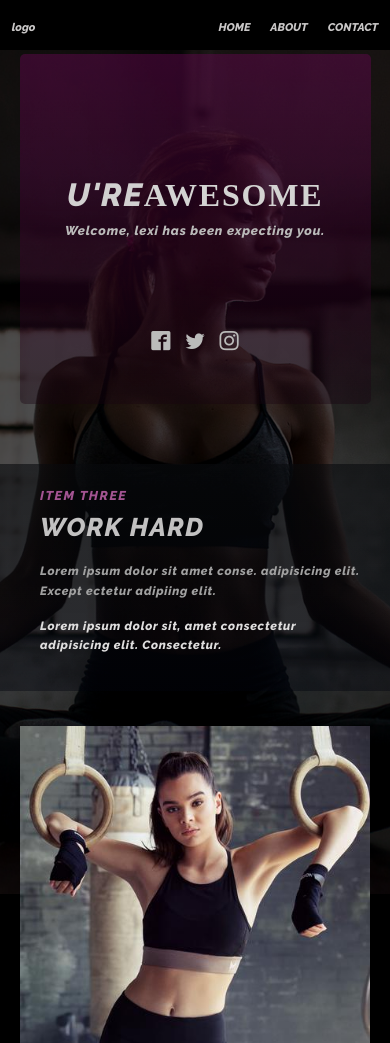
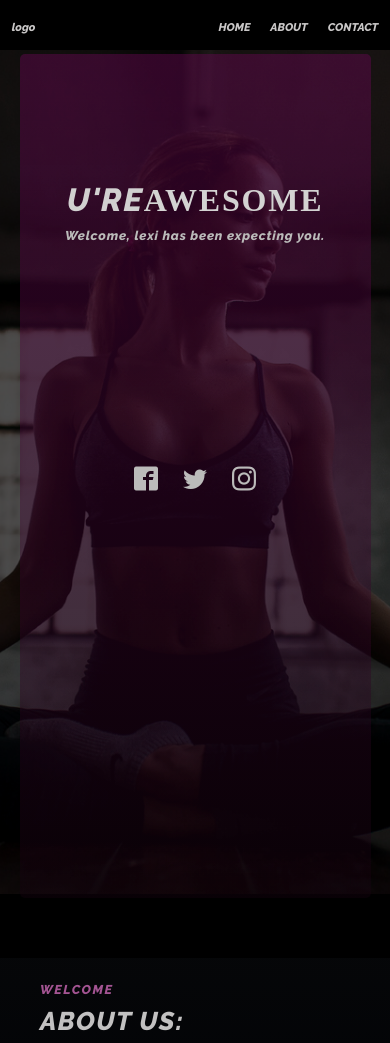
Before and after one commit to Baskey7261/UreAwsesome, a plain HTML site: page index.html in a window 390 px wide. Shown: the top 1043 px of the page. Drawn offline with Linux system fonts and the light colour scheme; files whose address does not match are found by name; a web font is replaced by a local one.

Commit message:
UPDATEDMOBILE

```diff
--- a/css/main.css
+++ b/css/main.css
@@ -385,3 +385,34 @@ footer ul {
     text-align: center;
     display: block;
 }
+
+@media screen and (max-width: 500px) {
+    header {
+        min-height: 100vh;
+    }
+    .headBlock {
+        display: flex;
+        flex-direction: column;
+        grid-column: 1/-1;
+        grid-row: 2/3;
+    }
+    .headBlock * {
+        margin: 0px;
+        padding: 0px;
+    }
+    .socLinks {
+        display: flex;
+        gap: 25px;
+        grid-row: 4/6;
+        grid-column: 1/-1;
+        justify-content: center;
+        margin-top: 5px;
+    }
+    .socLinks div {
+        font-family: "icomoon";
+        font-size: 1.5rem;
+        color: rgb(187, 187, 186);
+        cursor: pointer;
+        font-weight: 200;
+    }
+}
--- a/index.html
+++ b/index.html
@@ -38,8 +38,8 @@
             <div class="container">
                 <div class="cell1">
                     <span class="cell1text">
-                        <h4>ITEM THREE</h4>
-                        <h3>WORK HARD</h3>
+                        <h4>WELCOME</h4>
+                        <h3>ABOUT US:</h3>
                         <p>
                             <em>
                                 Lorem ipsum dolor sit amet conse. adipisicing elit.
@@ -59,7 +59,7 @@
                 <div class="cell3">
                     <span class="cell3Text">
 
-                        <h3>JUST DO THIS</h3>
+                        <h3>OUR GOALS</h3>
                         <p>
                             Lorem ipsum dolor sit amet conse adipisicing
                             elit. Quaerat
```
